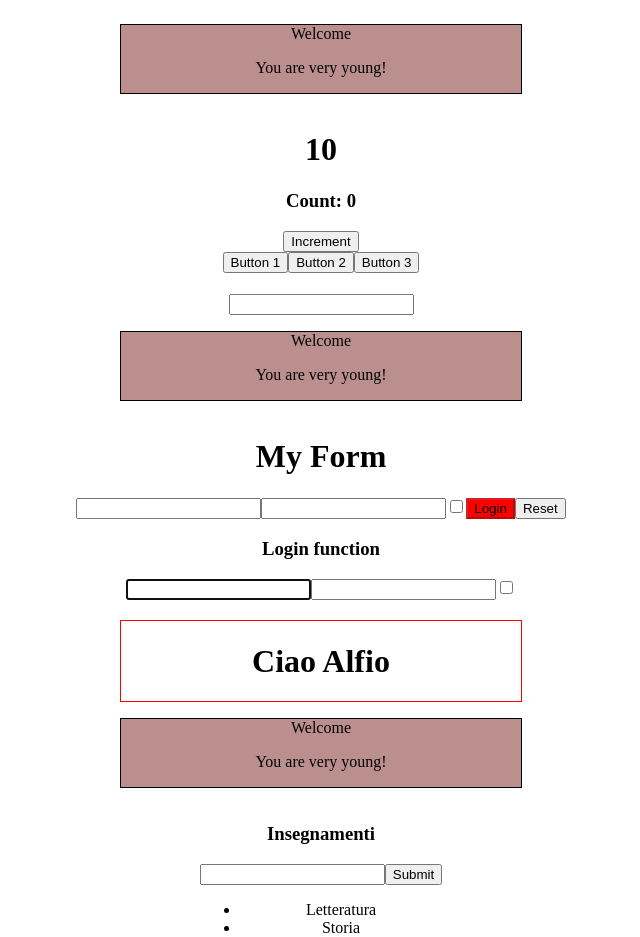
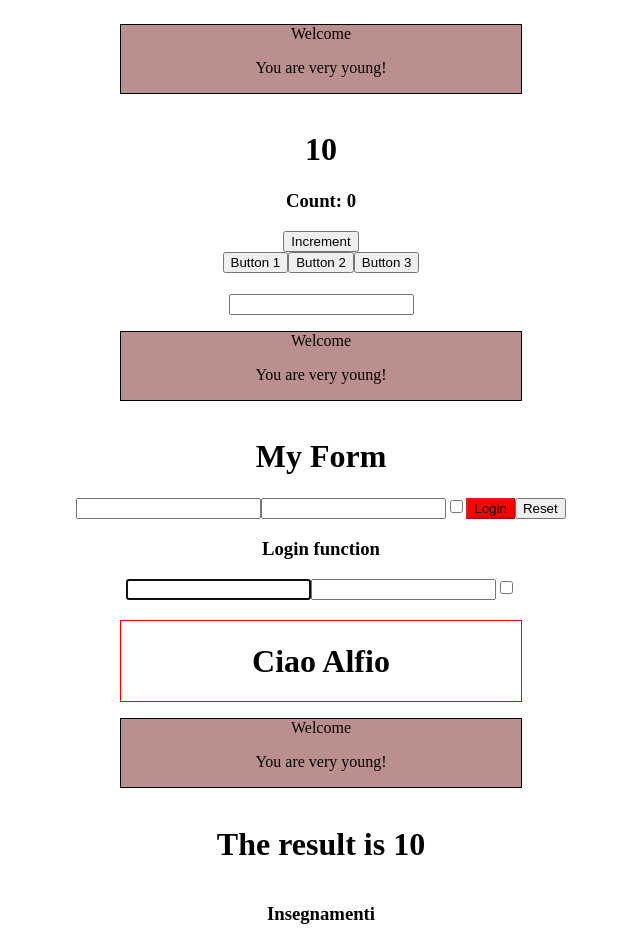
Before and after one commit to GiadaStracqualursi/react-exercises, a React (Create React App) app: page / in a window 1280 px wide. Shown: the top 937 px of the page, without its empty margins (319-959 px from the left). Built offline with nearby package versions, Linux system fonts and the light colour scheme.

Commit message:
Sum Component

```diff
--- a/src/App.js
+++ b/src/App.js
@@ -5,6 +5,7 @@ import { ClickTracker } from './ClickTracker';
 import { Container } from './Container';
 import { InteractiveWelcome } from './InteractiveWelcome';
 import { LoginForm } from './LoginForm';
+import { Sum } from './Sum';
 import { ToDoList } from './ToDoList';
 
 import { UncontrolledLogin } from './UncontrolledLogin';
@@ -22,6 +23,7 @@ function App() {
       <UncontrolledLogin/>
       <Container title= {'Ciao Alfio'}/>
       <WelcomeFunction/>
+      <Sum/>
       <div>
       <ToDoList/>
 
--- /dev/null
+++ b/src/Sum.js
@@ -0,0 +1,9 @@
+import React from 'react';
+
+export function Sum({numbers = [1, 2, 3, 4]}) {
+    const initialValue = 0;
+    let result = numbers.reduce(
+        (previousValue, currentValue) => previousValue + currentValue,
+        initialValue)
+    return (<h1>The result is {result} </h1>);
+}
```
